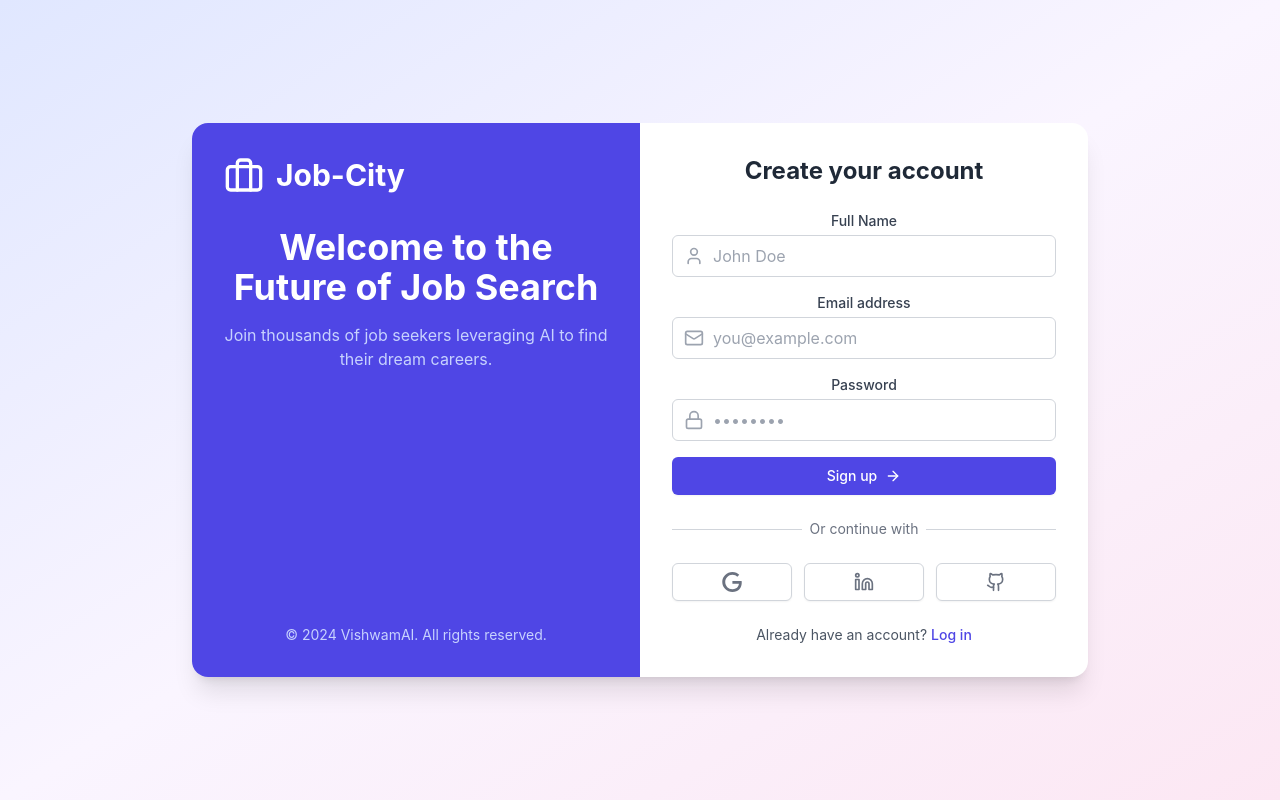
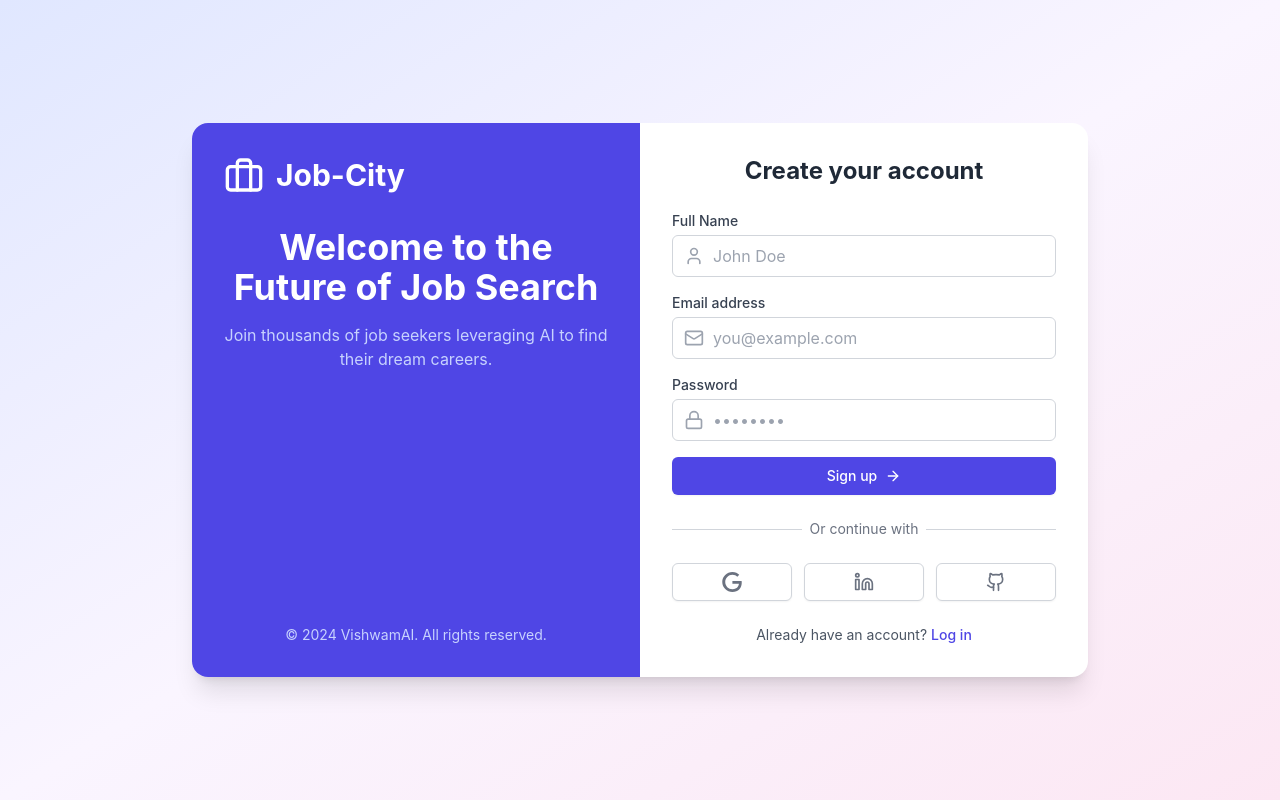
Before and after one commit to VishwamAI/jobcity, a React app in the folder frontend/: page /auth in a window 1280 px wide. Both pictures are taken after a click on the button "Sign up". Built offline with nearby package versions, Linux system fonts and the light colour scheme.

Commit message:
logintext-center

```diff
--- a/frontend/src/pages/auth-page.tsx
+++ b/frontend/src/pages/auth-page.tsx
@@ -71,7 +71,7 @@ export default function AuthPage() {
             {error && <p className="text-red-500 mb-4">{error}</p>}
             {!isLogin && (
               <div>
-                <label htmlFor="name" className="block text-sm font-medium text-gray-700 mb-1">Full Name</label>
+                <label htmlFor="name" className="block text-sm font-medium text-gray-700 mb-1 text-left ">Full Name</label>
                 <div className="relative">
                   <User className="absolute left-3 top-1/2 transform -translate-y-1/2 text-gray-400" size={20} />
                   <input
@@ -86,7 +86,7 @@ export default function AuthPage() {
               </div>
             )}
             <div>
-              <label htmlFor="email" className="block text-sm font-medium text-gray-700 mb-1">Email address</label>
+              <label htmlFor="email" className="block text-sm font-medium text-gray-700 mb-1 text-left">Email address</label>
               <div className="relative">
                 <Mail className="absolute left-3 top-1/2 transform -translate-y-1/2 text-gray-400" size={20} />
                 <input
@@ -102,7 +102,7 @@ export default function AuthPage() {
               </div>
             </div>
             <div>
-              <label htmlFor="password" className="block text-sm font-medium text-gray-700 mb-1">Password</label>
+              <label htmlFor="password" className="block text-sm font-medium text-gray-700 mb-1 text-left">Password</label>
               <div className="relative">
                 <Lock className="absolute left-3 top-1/2 transform -translate-y-1/2 text-gray-400" size={20} />
                 <input
```
